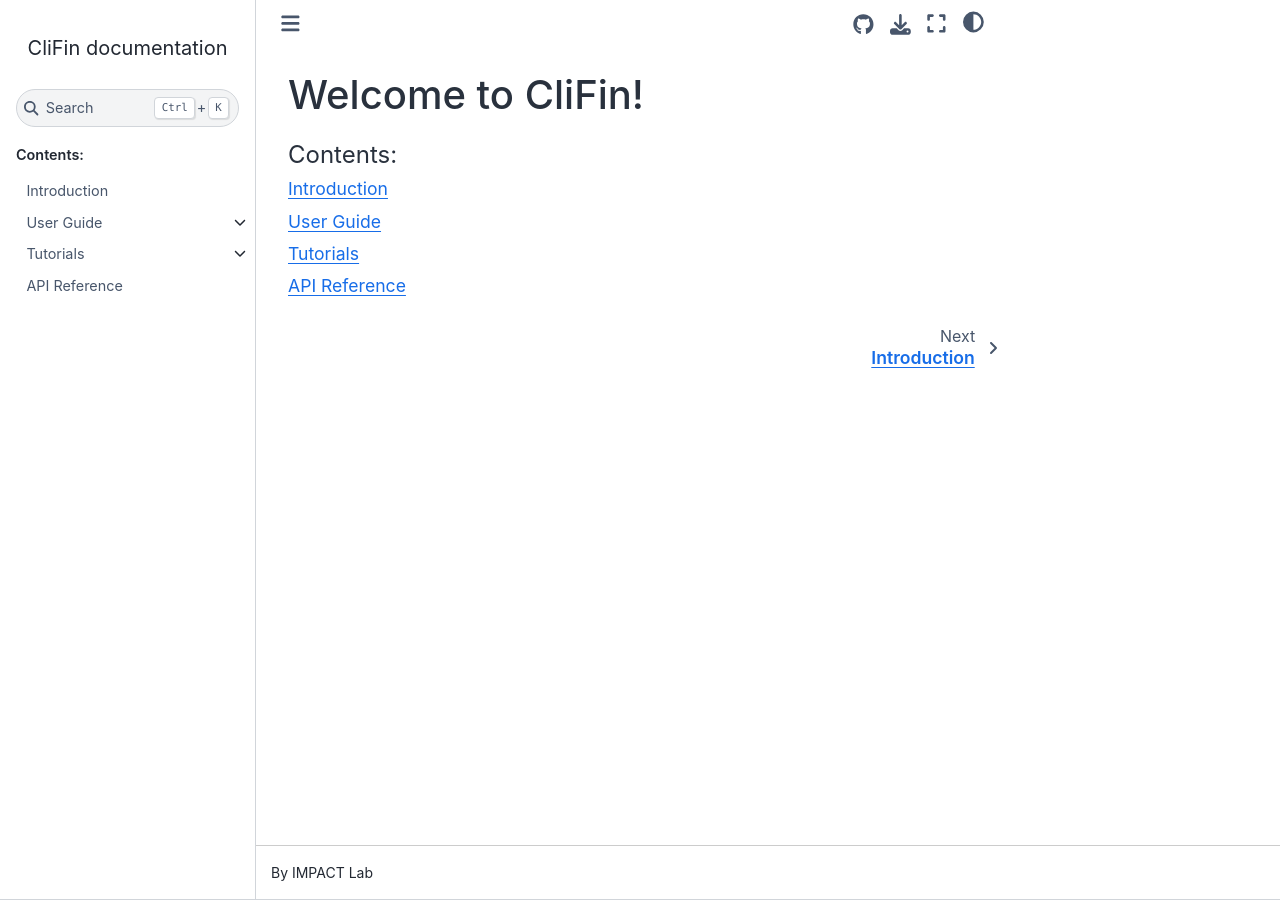
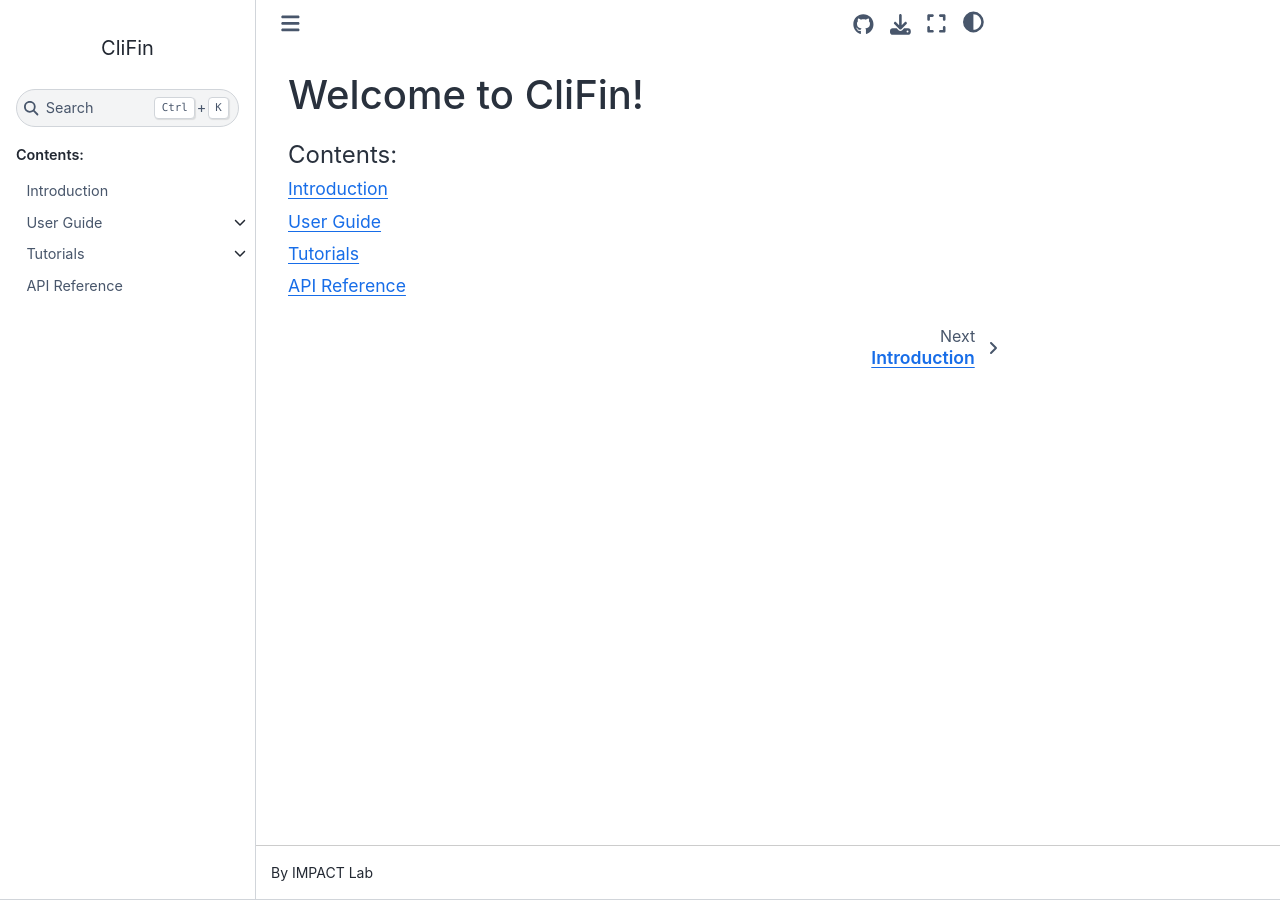
Before and after one commit to IMPACTlab-CliFin/CliFin, a Sphinx documentation site: the page built from docs/index.rst, in a window 1280 px wide. Built offline with Sphinx 7.4.7 and the Sphinx Book theme 1.1.4, drawn with Linux system fonts in a browser that asks for light colours.

Commit message:
Update conf.py

```diff
--- a/docs/conf.py
+++ b/docs/conf.py
@@ -12,6 +12,7 @@ exclude_patterns = []
 
 # Sphinx Book Theme 사용
 html_theme = 'sphinx_book_theme'
+html_title = 'CliFin'
 
 html_theme_options = {
     "repository_url": "https://github.com/IMPACTlab-CliFin/CliFin",
```
